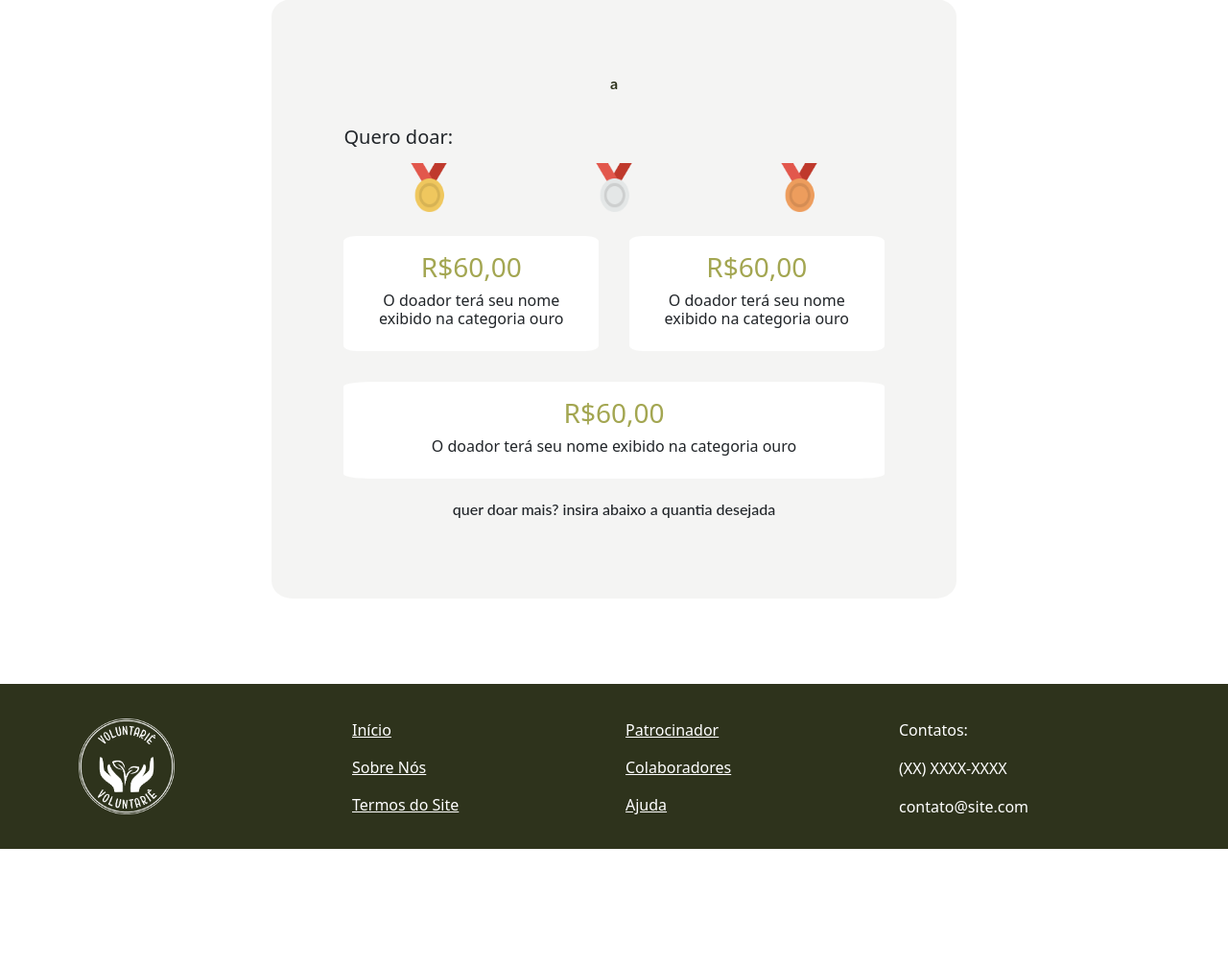
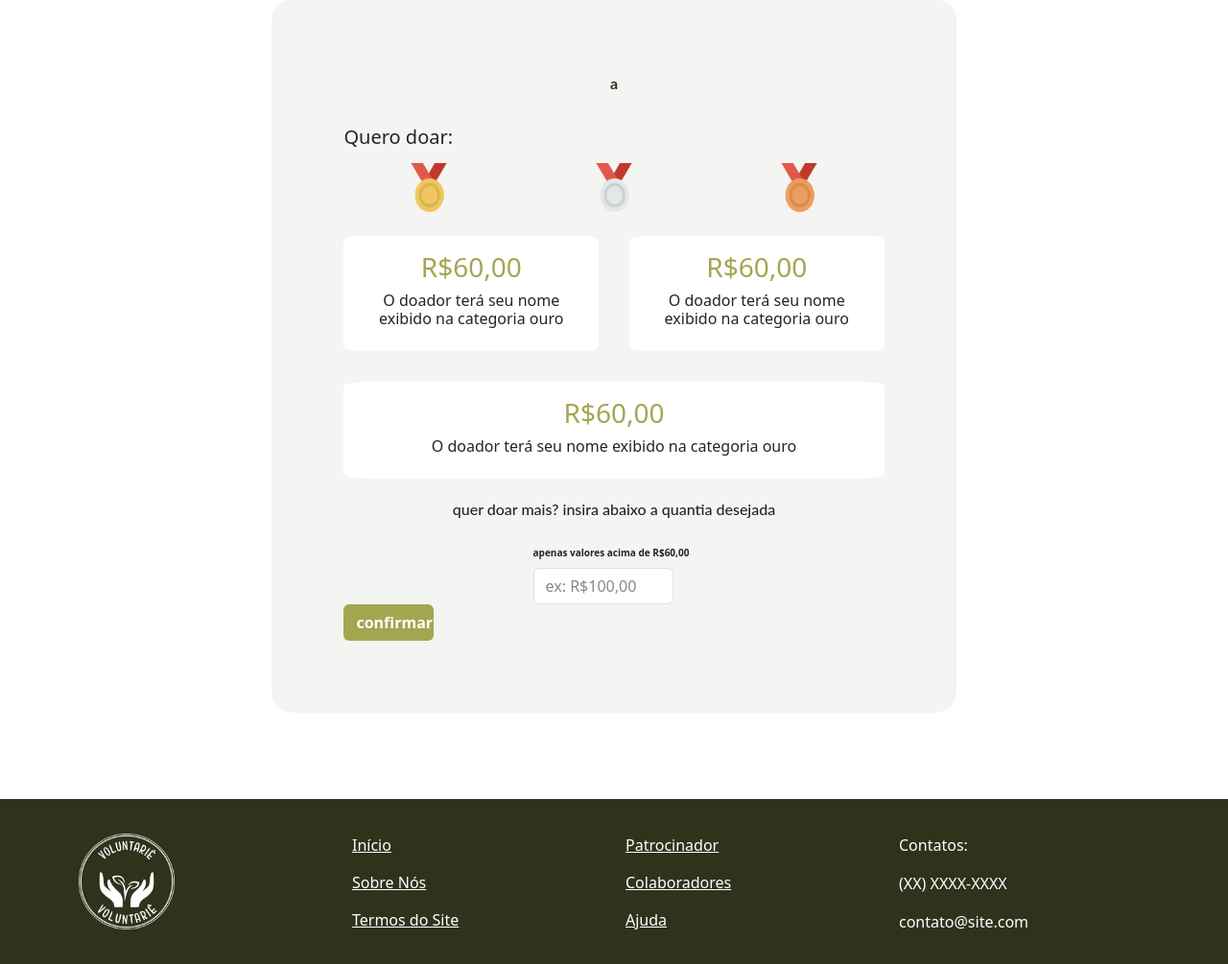
Before and after one commit to murilo5341/Voluntari-, a FastAPI app: page /doacao in a window 1280 px wide. Shown: the part 90-1095 px from the top of the page at 96% size. Before the commit the page ends 975 px from the top, so only its background shows below. Run offline with FastAPI, Linux system fonts and the light colour scheme; some libraries are stand-ins or nearby versions.

Commit message:
doacao atuaizacao

```diff
--- a/templates/main/pages/doacao.html
+++ b/templates/main/pages/doacao.html
@@ -4,6 +4,7 @@
 {% block custom_header %}{% endblock %}
 {% block conteudo %}
 <style>
+
     .container-doacao {
         background-color: rgba(46, 51, 28, 0.05);
         margin: 8% 18%;
@@ -51,7 +52,7 @@
         flex: 1 1 30%;
     }
 
-    .opcao-doacao>h3 {
+    .opcao-doacao > h3 {
         color: rgb(163, 166, 81);
     }
 
@@ -61,14 +62,36 @@
         align-items: center;
         justify-content: center;
         text-align: center;
+    }
 
-    }
-    .non-container{
+    .non-container {
         text-align: center;
-        font-family: 'lato';
+        font-family: 'Lato';
         font-style: normal;
         margin-top: 4%;
     }
+
+    .input-custom {
+        width: 40%;
+        display: block;
+    }
+
+    .input-custom::placeholder {
+        color: #888;
+        font-size: 1em;
+    }
+
+    .valor-adicional {
+        margin-left: 35%;
+        margin-top: 5%;
+    }
+
+    .valor-adicional > p {
+        font-size: x-small;
+        margin-bottom: 0.5rem;
+        font-weight: bold;
+    }
+
 </style>
 
 <div class="container-doacao">
@@ -81,9 +104,6 @@
         <div class="medalha-ouro"><img src="/static/img/gold-medal.png" alt="Medalha de Ouro"></div>
         <div class="medalha-prata"><img src="/static/img/silver-medal.png" alt="Medalha de Prata"></div>
         <div class="medalha-bronze"><img src="/static/img/bronze-medal.png" alt="Medalha de Bronze"></div>
-
-
-
     </div>
     <div class="opcoes">
         <div class="opcao-doacao">
@@ -100,6 +120,15 @@
         </div>
     </div>
     <h6 class="non-container">quer doar mais? insira abaixo a quantia desejada</h6>
+
+    <div class="valor-adicional">
+        <p>apenas valores acima de R$60,00</p>
+        <input class="form-control me-1 input-custom" type="search" placeholder="ex: R$100,00" aria-label="Search">
+
+
+    </div>
+    <a href="#" class="btn fw-semibold d-grid col-2 confirmar" style="color:white; background-color:#A3A651;">confirmar</a>
+
 </div>
 
 {% endblock %}
```
